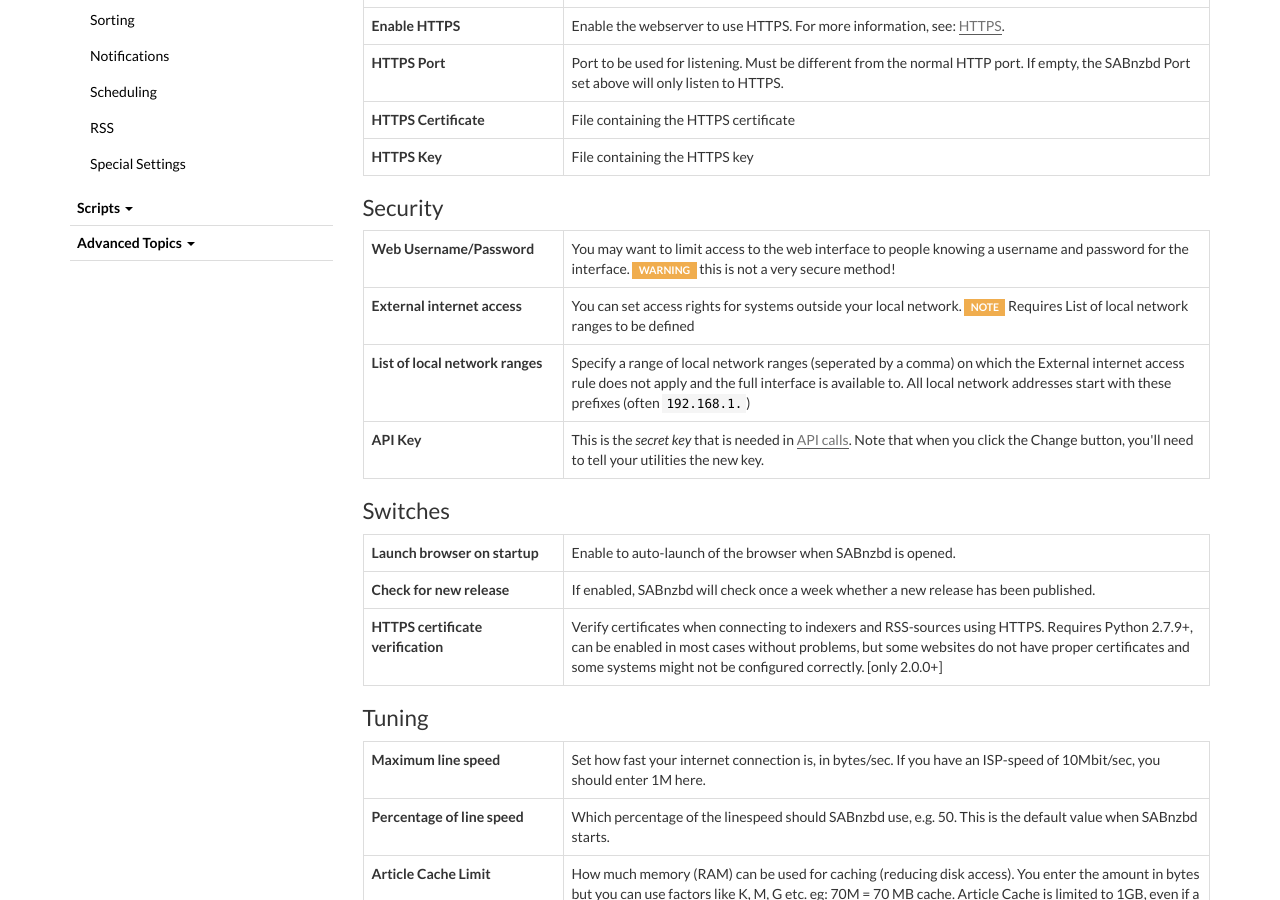
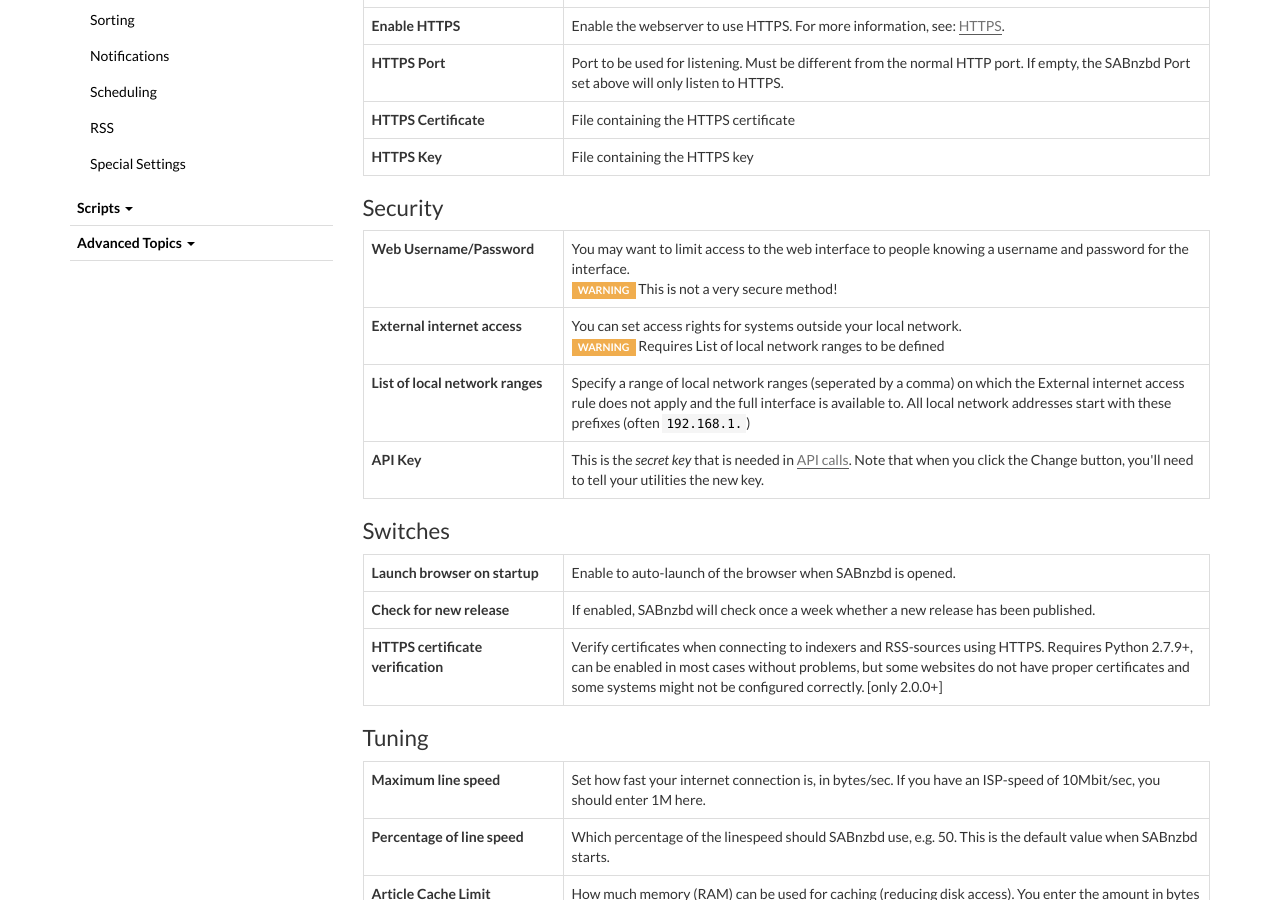
Before and after one commit to sabnzbd/sabnzbd.github.io, a Jekyll site: the page built from wiki/configuration/2.0/general.html, in a window 1280 px wide and 900 px high, scrolled down 603 px. Built offline with Jekyll 4.4.1, drawn with Linux system fonts in a browser that asks for light colours.

Commit message:
Config>General fixes

```diff
--- a/wiki/configuration/2.0/general.html
+++ b/wiki/configuration/2.0/general.html
@@ -55,11 +55,11 @@
     <tbody>
         <tr>
             <td><strong>Web Username/Password</strong></td>
-            <td>You may want to limit access to the web interface to people knowing a username and password for the interface. <span class="label label-warning">WARNING</span> this is not a very secure method!</td>
+            <td>You may want to limit access to the web interface to people knowing a username and password for the interface. <br><span class="label label-warning">WARNING</span> This is not a very secure method!</td>
         </tr>
         <tr>
             <td><strong>External internet access</strong></td>
-            <td>You can set access rights for systems outside your local network. <span class="label label-warning">NOTE</span> Requires List of local network ranges to be defined</td>
+            <td>You can set access rights for systems outside your local network. <br><span class="label label-warning">WARNING</span> Requires List of local network ranges to be defined</td>
         </tr>
         <tr>
             <td><strong>List of local network ranges</strong></td>
```
